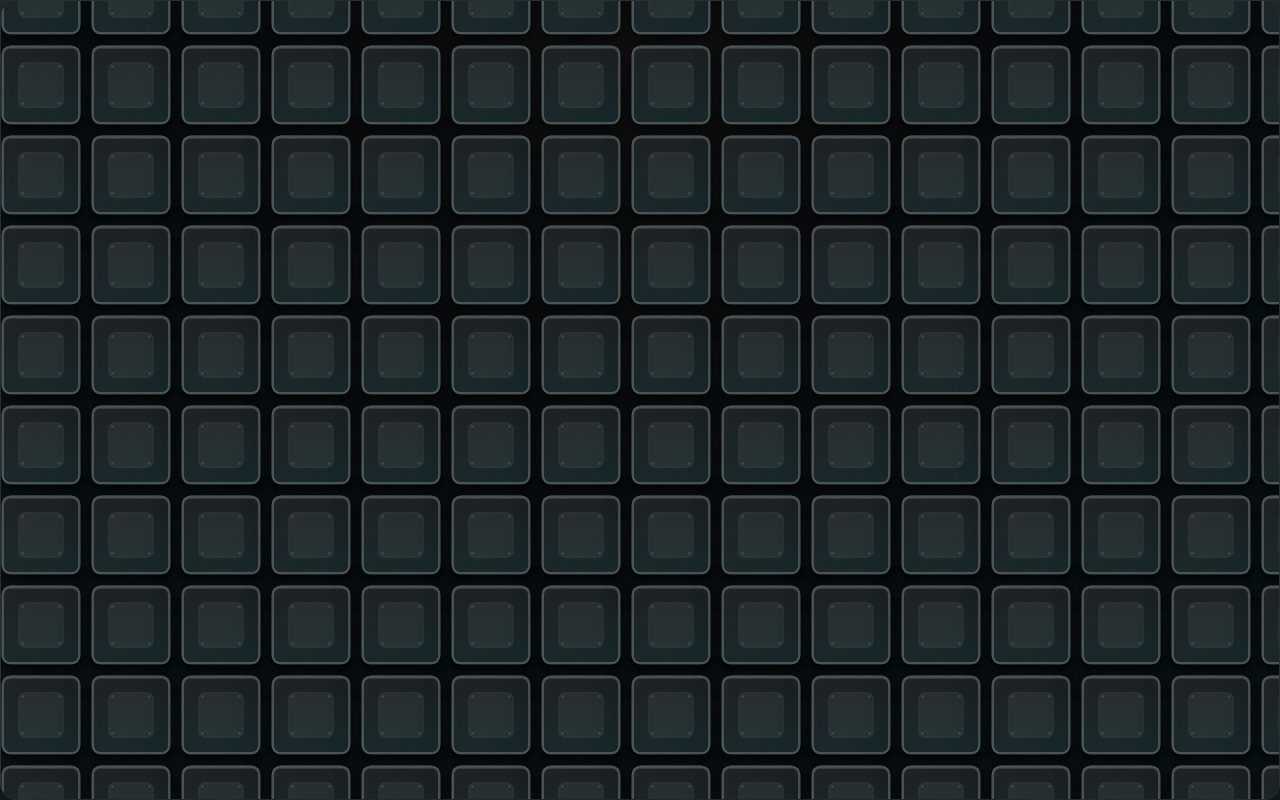
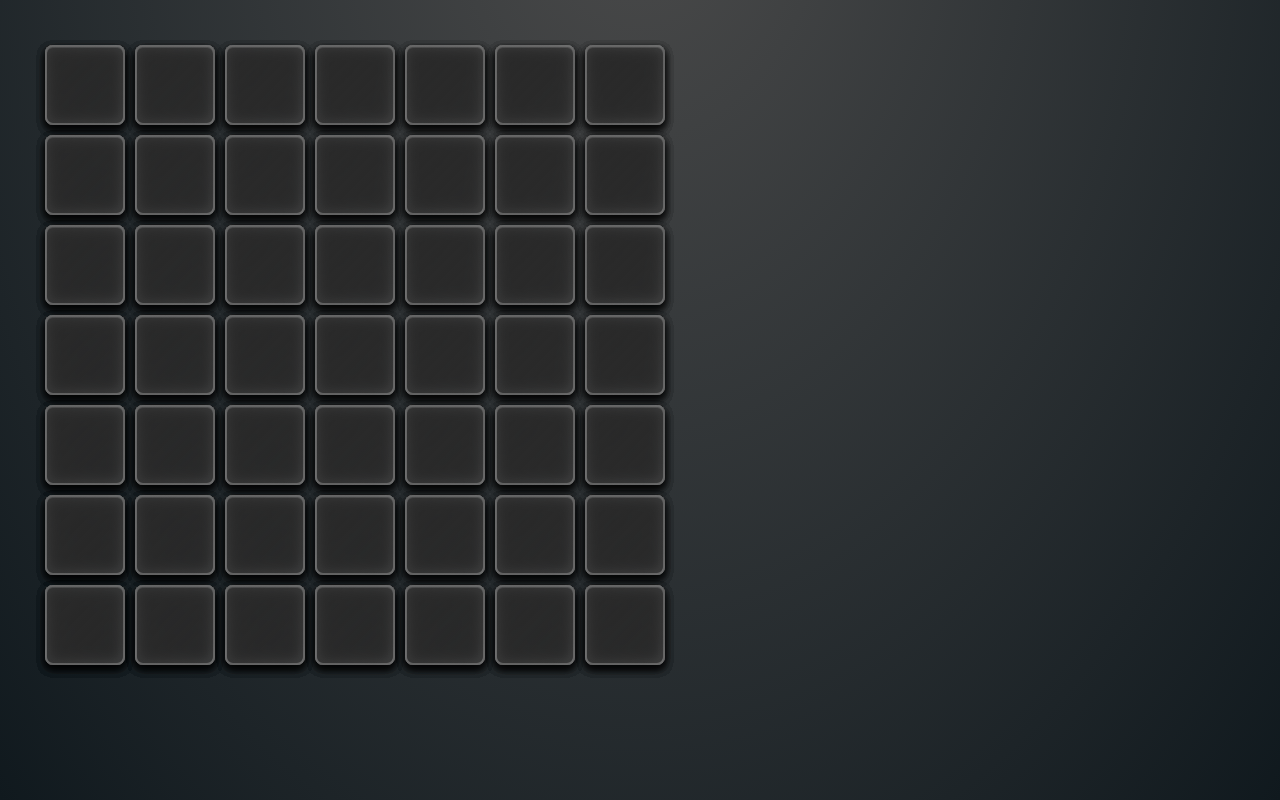
Before and after one commit to SYBIOTE/Minesweeper-Web-Spatial, a React (Vite) app: page / in a window 1280 px wide. Built offline with nearby package versions, Linux system fonts and the light colour scheme.

Commit message:
Refactor GameConfig and Minesweeper components to streamline grid handling; removed grid dimensions from GameConfig, updated Volume3D and MinesweeperUnit2D to utilize difficulty presets for dynamic grid generation and positioning.

```diff
--- a/src/AppConfig.ts
+++ b/src/AppConfig.ts
@@ -1,12 +1,5 @@
 // Game Configuration for 3D Spatial Minesweeper
 export interface GameConfig {
-  // Grid dimensions
-  grid: {
-    width: number
-    height: number
-    depth: number
-  }
-
   // Mine settings
   mines: {
     count: number
@@ -15,7 +8,7 @@ export interface GameConfig {
 
   // Difficulty presets
   difficulty: {
-    level: 'beginner' | 'intermediate' | 'expert' | 'custom'
+    level: 'beginner' | 'intermediate' | 'expert'
     preset: {
       beginner: { width: number, height: number, depth: number, mines: number }
       intermediate: { width: number, height: number, depth: number, mines: number }
@@ -90,11 +83,6 @@ export interface GameConfig {
 
 // Default configuration
 export const defaultConfig: GameConfig = {
-  grid: {
-    width: 16,
-    height: 16,
-    depth: 2
-  },
 
   mines: {
     count: 40,
@@ -183,7 +171,7 @@ export const defaultConfig: GameConfig = {
 export const GameConfigUtils = {
   // Calculate total cells in grid
   getTotalCells: (config: GameConfig): number => {
-    return config.grid.width * config.grid.height * config.grid.depth
+    return config.difficulty.preset[config.difficulty.level].width * config.difficulty.preset[config.difficulty.level].height * config.difficulty.preset[config.difficulty.level].depth
   },
 
   // Calculate mine density percentage
@@ -198,14 +186,13 @@ export const GameConfigUtils = {
     return {
       ...config,
       difficulty: { ...config.difficulty, level },
-      grid: {
-        width: preset.width,
-        height: preset.height,
-        depth: preset.depth
+      spatial: {
+        ...config.spatial,
+        ...preset
       },
       mines: {
         count: preset.mines,
-        density: (preset.mines / (preset.width * preset.height * preset.depth)) * 100
+        density: (preset.mines / (config.difficulty.preset[config.difficulty.level].width * config.difficulty.preset[config.difficulty.level].height * config.difficulty.preset[config.difficulty.level].depth)) * 100
       }
     }
   },
@@ -214,11 +201,11 @@ export const GameConfigUtils = {
   validateConfig: (config: GameConfig): string[] => {
     const errors: string[] = []
 
-    if (config.grid.width < 1 || config.grid.height < 1 || config.grid.depth < 1) {
+    if (config.difficulty.preset[config.difficulty.level].width < 1 || config.difficulty.preset[config.difficulty.level].height < 1 || config.difficulty.preset[config.difficulty.level].depth < 1) {
       errors.push('Grid dimensions must be at least 1x1x1')
     }
 
-    if (config.grid.width > 50 || config.grid.height > 50 || config.grid.depth > 10) {
+    if (config.difficulty.preset[config.difficulty.level].width > 50 || config.difficulty.preset[config.difficulty.level].height > 50 || config.difficulty.preset[config.difficulty.level].depth > 10) {
       errors.push('Grid dimensions too large (max 50x50x10)')
     }
 
@@ -244,7 +231,7 @@ export const GameConfigUtils = {
 
   // Calculate optimal camera position
   getOptimalCameraPosition: (config: GameConfig): { x: number, y: number, z: number } => {
-    const { width, height, depth } = config.grid
+    const { width, height, depth } = config.difficulty.preset[config.difficulty.level]
     const { cardSize, cardSpacing, cameraDistance, cameraHeight } = config.spatial
 
     const gridWidth = width * (cardSize + cardSpacing) - cardSpacing
--- a/src/components/MineSweeperUnit2D.tsx
+++ b/src/components/MineSweeperUnit2D.tsx
@@ -1,24 +1,46 @@
-import { memo } from 'react'
+import { memo, useEffect, useCallback } from 'react'
 import type { GameConfig } from '../AppConfig'
 import defaultConfig from '../AppConfig'
 
 type MinesweeperUnit2DProps = {
+  size?: number
+  position?: {
+    x: number
+    y: number
+    z: number
+  }
+  index?: number
   variant?: 'empty' | 'bomb' | 'flag' | 'number'
   number?: number
   config?: GameConfig
   active?: boolean
+  onClick?: () => void
 }
 
-const MinesweeperUnit2DComponent = ({ variant = 'empty', number, config = defaultConfig, active = true }: MinesweeperUnit2DProps) => {
+const MinesweeperUnit2DComponent = ({ position, index, variant = 'empty', number, config = defaultConfig, active = true, onClick, size }: MinesweeperUnit2DProps) => {
   const unrevealedColor = config.visual.cardColors.unrevealed
   const mineColor = config.visual.cardColors.mine
   const flagColor = config.visual.cardColors.flag
   const numberColors = config.visual.cardColors.number
 
+  // Handle position-based logic
+  const handlePosition = useCallback(() => {
+    if (position) {
+      console.log(`MinesweeperUnit2D at position (${position.x}, ${position.y}, ${position.z}) - Index: ${index}`)
+      // You can add position-specific logic here
+      // For example, different variants based on position, special effects, etc.
+    }
+  }, [position, index])
+
+  // Call position handler when component mounts or position changes
+  useEffect(() => {
+    handlePosition()
+  }, [handlePosition])
+
   const getCardStyle = () => {
     const baseStyle: React.CSSProperties = {
-      width: '100%',
-      height: '100%',
+      width: `${size}px`,
+      height: `${size}px`,
       display: 'flex',
       alignItems: 'center',
       justifyContent: 'center',
@@ -29,6 +51,14 @@ const MinesweeperUnit2DComponent = ({ variant = 'empty', number, config = defaul
       boxShadow: 'inset 0 1px 0 rgba(255,255,255,0.1), 0 4px 8px rgba(0,0,0,0.3)',
       position: 'relative',
       overflow: 'hidden'
+    }
+
+    // Add position-specific styling if position is provided
+    if (position) {
+      baseStyle.position = 'absolute'
+      baseStyle.left = `${position.x}px`
+      baseStyle.top = `${position.y}px`
+      baseStyle.transform = `translateZ(${position.z}px)`
     }
 
     return baseStyle
@@ -221,7 +251,7 @@ const MinesweeperUnit2DComponent = ({ variant = 'empty', number, config = defaul
             <circle cx="25" cy="75" r="2" fill="rgba(255,255,255,0.1)" />
             <circle cx="75" cy="75" r="2" fill="rgba(255,255,255,0.1)" />
           </svg>
-        )
+      )
     }
   }
 
@@ -245,7 +275,15 @@ const MinesweeperUnit2DComponent = ({ variant = 'empty', number, config = defaul
   }
 
   return (
-    <div enable-xr style={getCardStyle()}>
+    <div
+      onClick={onClick}
+      enable-xr
+      data-index={index}
+      style={{
+        ...getCardStyle(),
+        cursor: 'pointer'
+      } as React.CSSProperties}
+    >
       {renderContent()}
     </div>
   )
--- a/src/components/Volume3D.tsx
+++ b/src/components/Volume3D.tsx
@@ -8,86 +8,71 @@ interface Volume3DProps {
 
 // will contain the 3d volume and responsible for generating the 3d grid of webspatial cards for minesweeper
 const Volume3DComponent = ({ config }: Volume3DProps) => {
-  const isSpatial = navigator.userAgent.includes("WebSpatial") || import.meta.env.XR_ENV === "avp"
+  //const isSpatial = navigator.userAgent.includes("WebSpatial") || import.meta.env.XR_ENV === "avp"
 
   // Use config for grid dimensions
-  const { grid, spatial } = config
+  const { difficulty : { preset , level }, spatial } = config
 
   // Calculate grid layout
   const cardSize = spatial.cardSize * 100 // Convert to pixels
   const cardSpacing = spatial.cardSpacing * 100
 
   // Generate 3D grid positions
+  // grid positions are relative to origin (0,0,0) at the center of the grid
+
+  // Support custom levels as well as presets
+  const gridWidth =  preset[level]?.width
+  const gridHeight = preset[level]?.height
+  const gridDepth = preset[level]?.depth
+
   const gridPositions = useMemo(() => {
     const positions = []
-    const totalWidth = grid.width * (cardSize + cardSpacing) - cardSpacing
-    const totalHeight = grid.height * (cardSize + cardSpacing) - cardSpacing
-    const totalDepth = grid.depth * (cardSize + cardSpacing) - cardSpacing
+    const totalWidth = gridWidth * (cardSize + cardSpacing) - cardSpacing
+    const totalHeight = gridHeight * (cardSize + cardSpacing) - cardSpacing
+    const totalDepth = gridDepth * (cardSize + cardSpacing) - cardSpacing
 
-    for (let x = 0; x < grid.width; x++) {
-      for (let y = 0; y < grid.height; y++) {
-        for (let z = 0; z < grid.depth; z++) {
-          const posX = (x * (cardSize + cardSpacing)) - totalWidth / 2
-          const posY = (y * (cardSize + cardSpacing)) - totalHeight / 2
-          const posZ = (z * (cardSize + cardSpacing)) - totalDepth / 2
+    for (let x = 0; x < gridWidth; x++) {
+      for (let y = 0; y < gridHeight; y++) {
+        for (let z = 0; z < gridDepth; z++) {
+          // Center the grid at origin (0,0,0)
+          const posX = (x * (cardSize + cardSpacing)) - totalWidth / 2 + (cardSize + cardSpacing) / 2
+          const posY = (y * (cardSize + cardSpacing)) - totalHeight / 2 + (cardSize + cardSpacing) / 2
+          const posZ = (z * (cardSize + cardSpacing)) - totalDepth / 2 + (cardSize + cardSpacing) / 2
 
-          positions.push({ x: posX, y: posY, z: posZ, index: x + y * grid.width + z * grid.width * grid.height })
+          positions.push({
+            x: posX,
+            y: posY,
+            z: posZ,
+            index: x + y * gridWidth + z * gridWidth * gridHeight
+          })
         }
       }
     }
     return positions
-  }, [grid.width, grid.height, grid.depth, cardSize, cardSpacing])
+  }, [gridWidth, gridHeight, gridDepth, cardSize, cardSpacing])
 
+  console.log("DEBUG",gridPositions)
   // For 2D units, we don't need to limit active instances since they're lightweight
   // All cards are active by default (no performance concerns with CSS/SVG)
 
   return (
-    <div className={`flex-1 h-full flex flex-col rounded-2xl overflow-hidden ${isSpatial ? '' : 'backdrop-blur-md border border-white/10 shadow-lg'}`}
-         style={{ background: isSpatial ? 'transparent' : 'radial-gradient(ellipse at 50% -20%,rgba(0, 0, 0, 0.7) 0%, rgba(16,25,30,1) 100%)' }}>
-      <div className="w-full h-full relative flex items-center justify-center">
-        <div
-          className="relative"
-          style={{
-            width: `${grid.width * (cardSize + cardSpacing) - cardSpacing}px`,
-            height: `${grid.height * (cardSize + cardSpacing) - cardSpacing}px`,
-            transformStyle: 'preserve-3d'
-          }}
-        >
+    <>
       {gridPositions.map(({ x, y, z, index }) => (
-            <div
+          <MinesweeperUnit2D
             key={index}
-              data-idx={index}
-              className="absolute"
-              style={{
-                width: `${cardSize}px`,
-                height: `${cardSize}px`,
-                left: `${x + (grid.width * (cardSize + cardSpacing) - cardSpacing) / 2}px`,
-                top: `${y + (grid.height * (cardSize + cardSpacing) - cardSpacing) / 2}px`,
-                transform: `translateZ(${z}px)`,
-                '--xr-background-material': 'thick',
-                '--xr-back': 60,
-                '--xr-elevation': z,
-                background: isSpatial ? 'transparent' : 'linear-gradient(180deg, rgba(16,25,30,0.6) 0%, rgba(17,43,48,0.6) 100%)',
-                borderRadius: '12px',
-                border: isSpatial ? 'none' : '1px solid rgba(255,255,255,0.1)',
-                backdropFilter: isSpatial ? 'none' : 'blur(8px)',
-                boxShadow: isSpatial ? 'none' : '0 8px 32px rgba(0,0,0,0.3)'
-              } as React.CSSProperties}
-              onClick={() => {
-                console.log(`Card clicked: ${x}, ${y}, ${z}`)
-                // TODO: Handle card click logic
-              }}
-            >
-              <MinesweeperUnit2D
-                variant="empty"
+            variant="number"
             config={config}
             active={true}
+            size={cardSize}
+            position={{
+              x: x + (gridWidth * (cardSize + cardSpacing) - cardSpacing) / 2,
+              y: y + (gridHeight * (cardSize + cardSpacing) - cardSpacing) / 2,
+              z: z
+            }}
+            index={index}
           />
-            </div>
         ))}
-        </div>
-      </div>
-    </div>
+    </>
   )
 }
 
```
Lines whose indentation alone changed are shown as unchanged.
